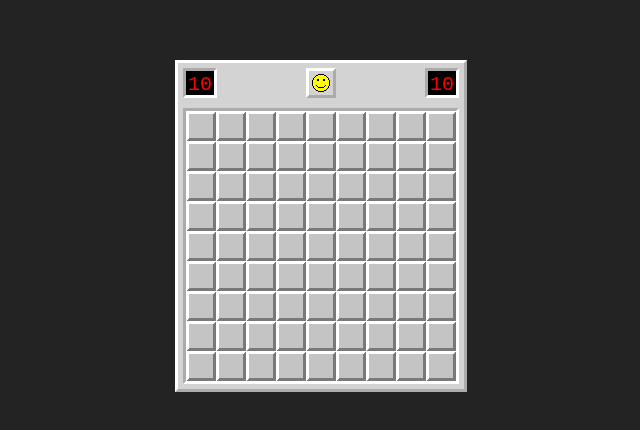
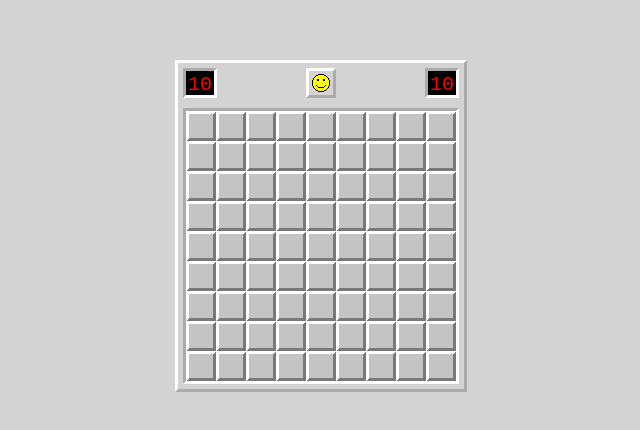
Before and after one commit to SrKomodo/html5-minesweeper, a website with bundled scripts: page src/index.html in a window 1280 px wide. Shown: the part 174-604 px from the top of the page, without its empty margins (319-959 px from the left). Built offline with nearby package versions, Linux system fonts and the light colour scheme.

Commit message:
Change background

```diff
--- a/src/style.css
+++ b/src/style.css
@@ -9,7 +9,7 @@ body {
   align-items: center;
 
   margin: 0;
-  background: #232323;
+  background: lightgray;
   color: white;
 }
 
```
